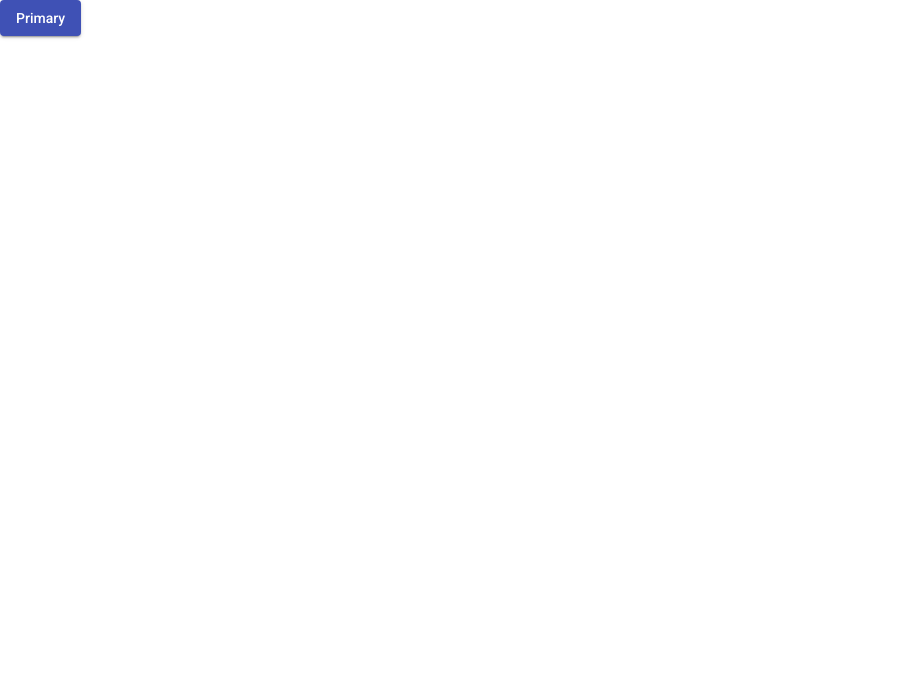
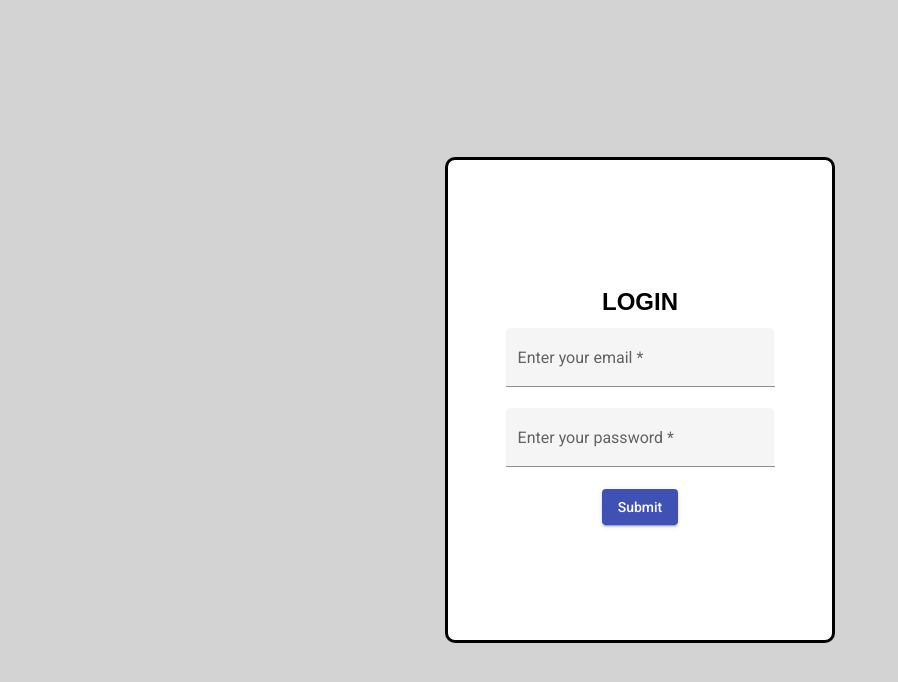
Before and after one commit to Jobansin/Blog, an Angular app in the folder ui/blogFrontEnd/: page /login in a window 1280 px wide. Shown: the top 682 px of the page, without its empty margins (0-898 px from the left). Built offline with nearby package versions, Linux system fonts and the light colour scheme.

Commit message:
Login page html

```diff
--- a/ui/blogFrontEnd/src/app/auth/login/login.component.css
+++ b/ui/blogFrontEnd/src/app/auth/login/login.component.css
@@ -0,0 +1,39 @@
+* {
+    margin: 0;
+    padding: 0;
+
+}
+
+.container {
+    display: flex;
+    flex-direction: column;
+    justify-content: center;
+    align-items: center;
+}
+
+#box {
+    border-radius: 10px;
+    border-color: black;
+    border-style: solid;
+    width: 30%;
+    height: 60%;
+    background-color: white;
+}
+
+#outside {
+    height: 100%;
+    text-align: center;
+    display: flex;
+    justify-content: center;
+    align-items: center;
+}
+
+h2 {
+    font-family: Arial, Helvetica, sans-serif;
+    font: 1em;
+    margin: 0.5em;
+}
+
+.field {
+    width: 70%;
+}
--- a/ui/blogFrontEnd/src/app/auth/login/login.component.html
+++ b/ui/blogFrontEnd/src/app/auth/login/login.component.html
@@ -1 +1,14 @@
-<button mat-raised-button color="primary">Primary</button>
+<div style="background-color: lightgray" id="outside">
+    <div class="container" id="box" >
+        <h2>LOGIN</h2>
+        <mat-form-field appearance="fill" class="field">
+            <mat-label>Enter your email</mat-label>
+            <input matInput type="email" placeholder="Email" required>
+        </mat-form-field>
+        <mat-form-field appearance="fill" class="field">
+            <mat-label>Enter your password</mat-label>
+            <input matInput type="password" placeholder="Password" required>
+        </mat-form-field>
+        <button mat-raised-button color="primary" type="submit">Submit</button>
+    </div>
+</div>
--- a/ui/blogFrontEnd/src/app/shared/shared.module.ts
+++ b/ui/blogFrontEnd/src/app/shared/shared.module.ts
@@ -1,15 +1,28 @@
 import { NgModule } from '@angular/core';
 import { CommonModule } from '@angular/common';
 
+import { MatFormFieldModule } from '@angular/material/form-field';
+import { MatInputModule } from '@angular/material/input';
+import { FormsModule } from '@angular/forms';
+import { ReactiveFormsModule } from '@angular/forms';
 import {MatButtonModule} from '@angular/material/button';
 
 
 @NgModule({
   declarations: [],
   imports: [
-    CommonModule, MatButtonModule
+    CommonModule,
+    MatFormFieldModule,
+    MatInputModule,
+    FormsModule,
+    ReactiveFormsModule,
+    MatButtonModule
   ],
   exports: [
+    MatFormFieldModule,
+    MatInputModule,
+    FormsModule,
+    ReactiveFormsModule,
     MatButtonModule
   ]
 })
```
